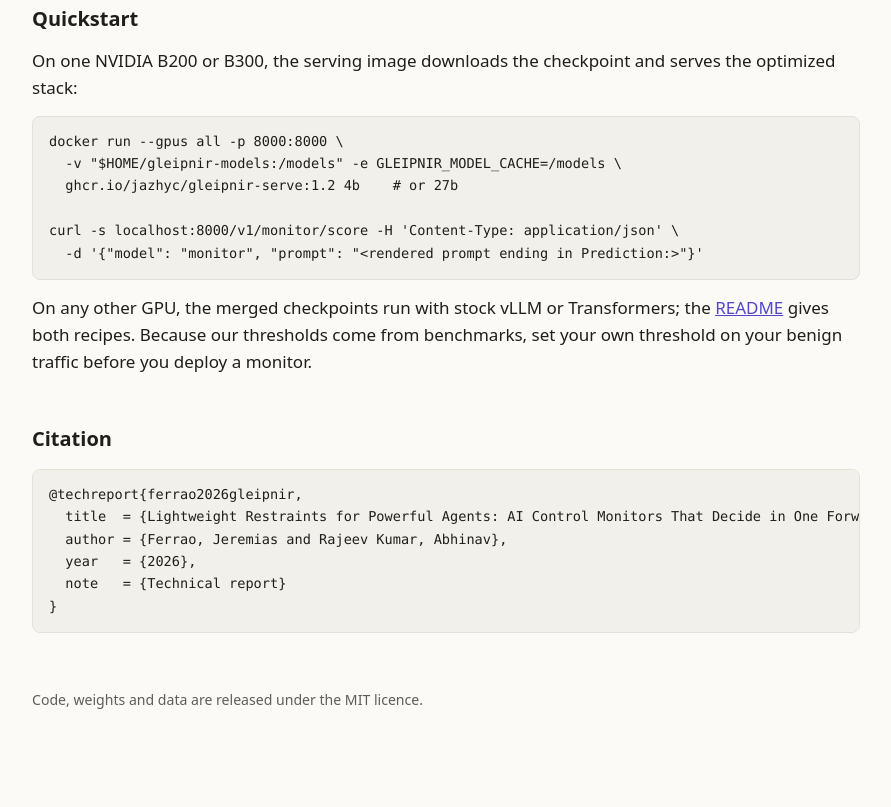
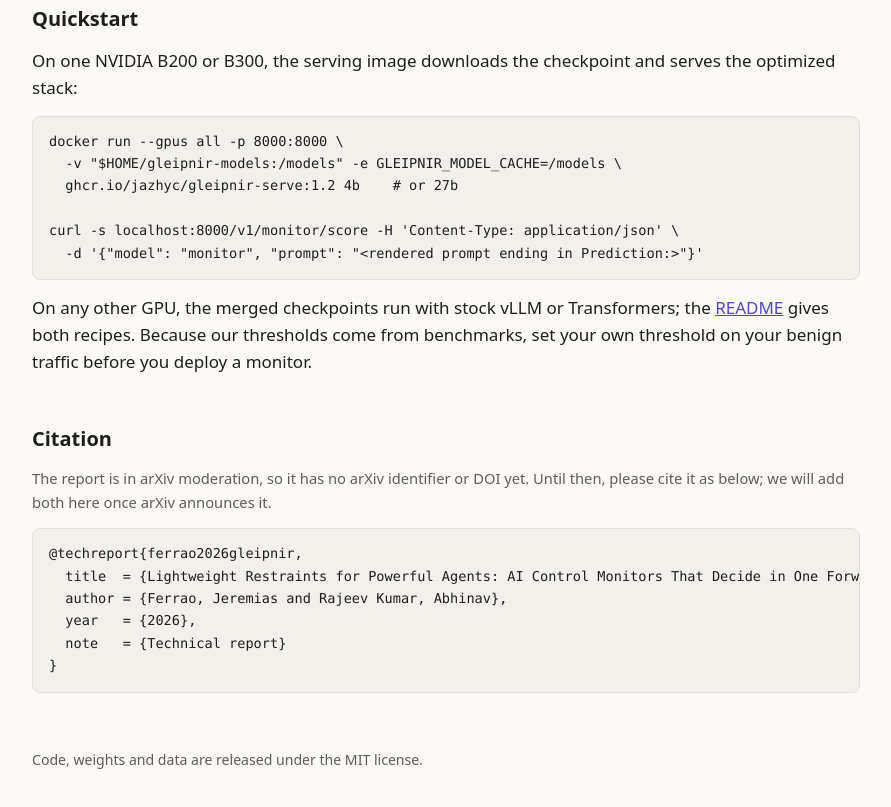
Before and after one commit to Jazhyc/gleipnir-monitor, a plain HTML site: page index.html in a window 1280 px wide. Shown: the part 1562-2369 px from the top of the page, without its empty margins (194-1085 px from the left). Drawn offline with Linux system fonts and the light colour scheme.

Commit message:
Note on the project page that the report has no arXiv ID or DOI yet

```diff
--- a/index.html
+++ b/index.html
@@ -104,6 +104,7 @@ curl -s localhost:8000/v1/monitor/score -H 'Content-Type: application/json' \
   <p>On any other GPU, the merged checkpoints run with stock vLLM or Transformers; the <a href="https://github.com/Jazhyc/gleipnir#running-inference">README</a> gives both recipes. Because our thresholds come from benchmarks, set your own threshold on your benign traffic before you deploy a monitor.</p>
 
   <h2>Citation</h2>
+  <p class="note">The report is in arXiv moderation, so it has no arXiv identifier or DOI yet. Until then, please cite it as below; we will add both here once arXiv announces it.</p>
 <pre><code>@techreport{ferrao2026gleipnir,
   title  = {Lightweight Restraints for Powerful Agents: AI Control Monitors That Decide in One Forward Pass},
   author = {Ferrao, Jeremias and Rajeev Kumar, Abhinav},
@@ -111,7 +112,7 @@ curl -s localhost:8000/v1/monitor/score -H 'Content-Type: application/json' \
   note   = {Technical report}
 }</code></pre>
 
-  <footer>Code, weights and data are released under the MIT licence.</footer>
+  <footer>Code, weights and data are released under the MIT license.</footer>
 </main>
 </body>
 </html>
```
